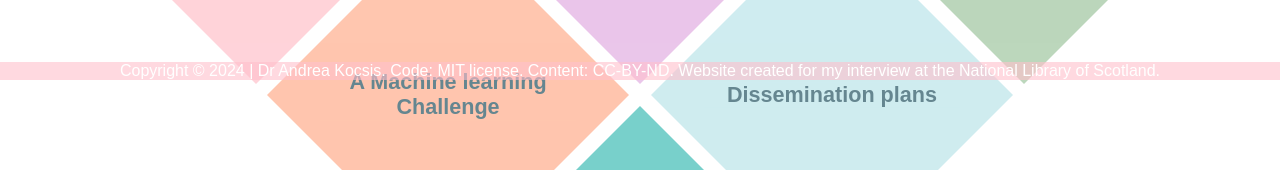
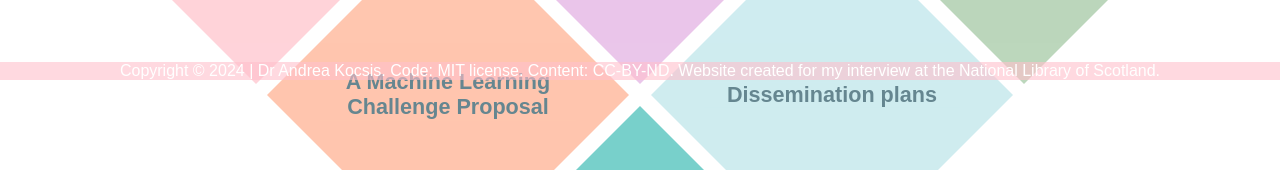
Before and after one commit to aurigandrea/AoTNLS, a website built with Parcel: page index.html in a window 1280 px wide. Shown: the part 720-890 px from the top of the page. Built offline with nearby package versions, Linux system fonts and the light colour scheme.

Commit message:
Update index.html

```diff
--- a/index.html
+++ b/index.html
@@ -44,7 +44,7 @@
       <h2 class="item"><a href="research.html"> About the project</a></h2>
       <h2 class="item"><a href="output.html">Output plans</a></h2>
       <h2 class="item"><a href="aboutme.html">About my background</a></h2>
-      <h2 class="item"><a href="challanges.html">A Machine learning Challenge</a></h2>
+      <h2 class="item"><a href="challanges.html">A Machine Learning Challenge Proposal</a></h2>
       <h2 class="item"><a href="dissemination.html">Dissemination plans</a></h2>
       <h2 class="item"><a href="thanks.html">Thank you!</a></h2>
     </div>
```
